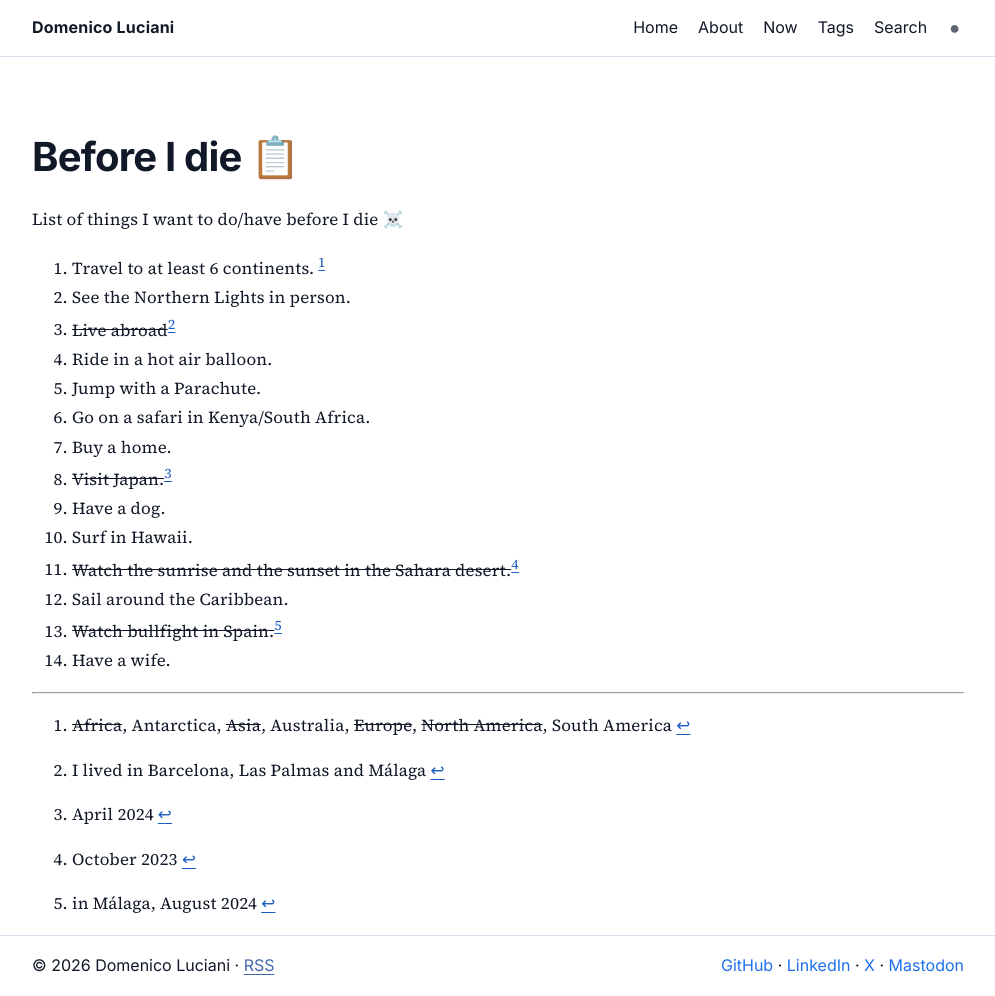
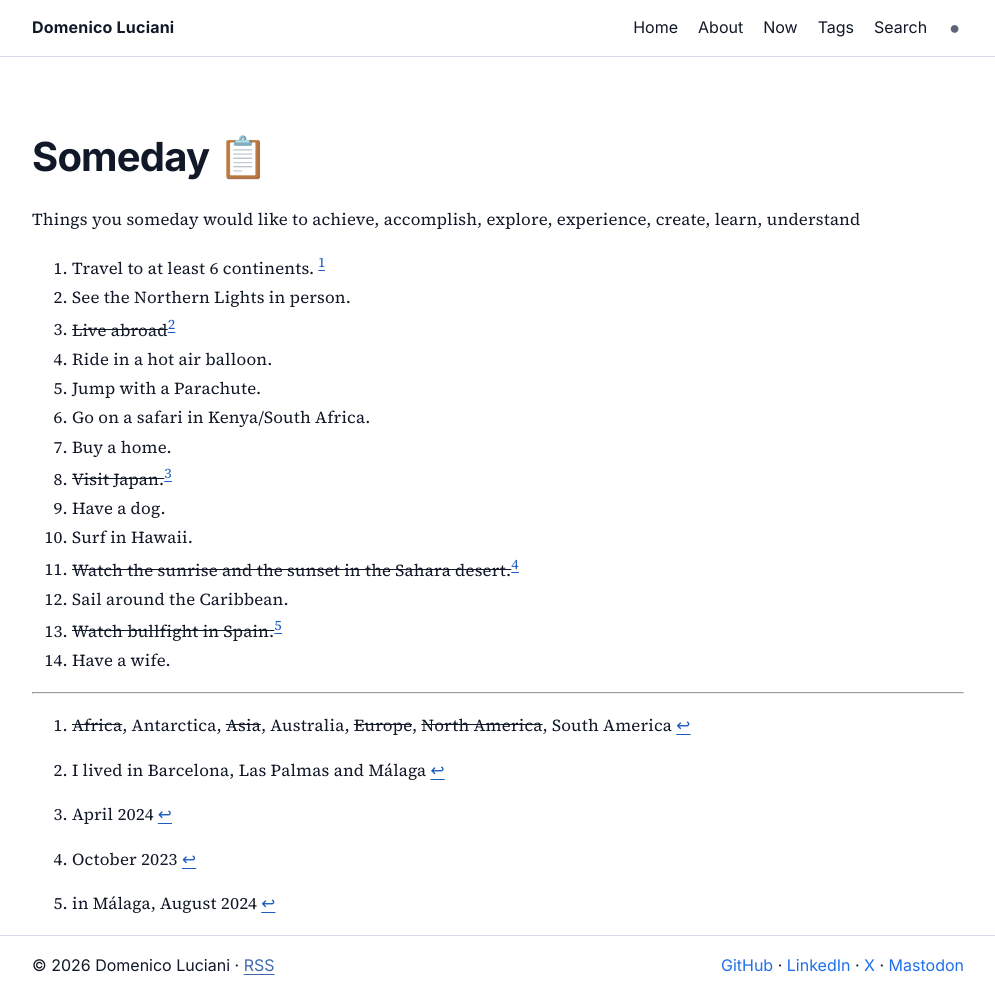
Before and after one commit to dlion/domenicoluciani, a Jekyll site: the page built from someday.md, in a window 1280 px wide and 996 px high. Shown: the whole window, without its empty margins (142-1137 px from the left). Built offline with Jekyll 4.4.1, drawn with Linux system fonts in a browser that asks for light colours; comment, search, counter and statistics services are not loaded.

Commit message:
someday: from before-i-die to someday

```diff
--- a/before_i_die.md
+++ b/someday.md
@@ -1,10 +1,10 @@
 ---
 layout: page
-title: Before I die 📋
-permalink: /before-i-die/
+title: Someday 📋
+permalink: /someday/
 ---
 
-List of things I want to do/have before I die ☠️
+Things you someday would like to achieve, accomplish, explore, experience, create, learn, understand
 
 1. Travel to at least 6 continents. [^1]
 2. See the Northern Lights in person.
```
